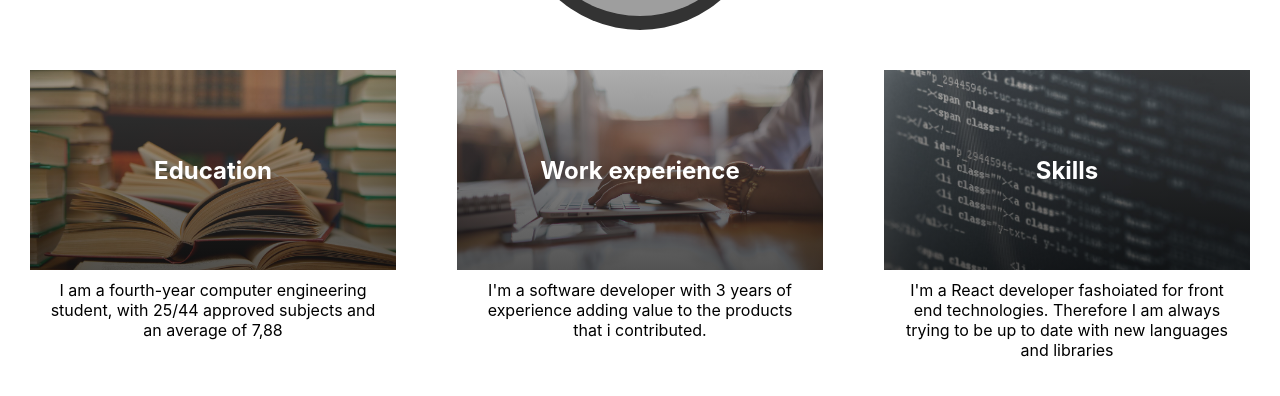
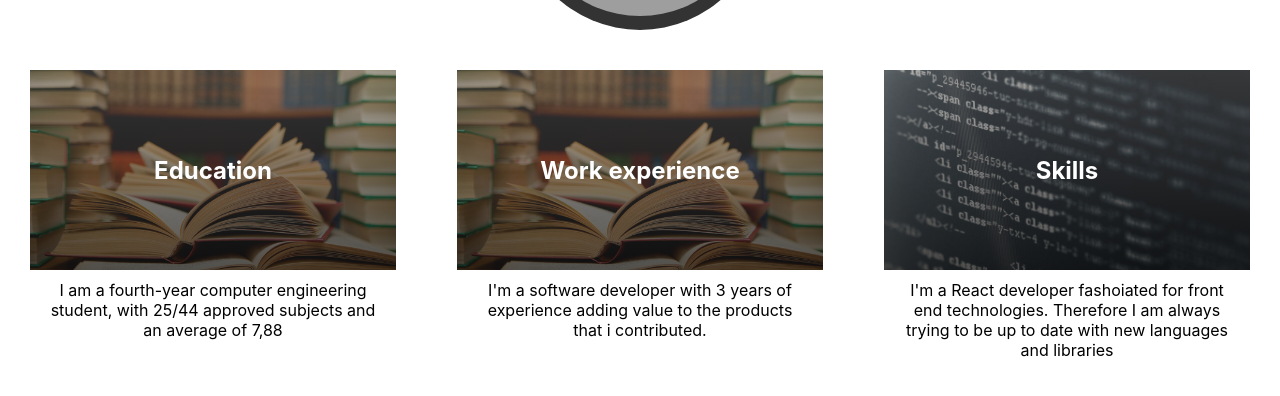
Before and after one commit to melisa-abuin/my-resume-online, a Next.js app: page / in a window 1280 px wide. Shown: the part 504-900 px from the top of the page. Built offline with nearby package versions, Linux system fonts and the light colour scheme; grey boxes are pictures that could not be loaded.

Commit message:
changes for summary structure

```diff
--- a/components/common/summary/index.js
+++ b/components/common/summary/index.js
@@ -1,6 +1,24 @@
 import { Body, Card, Icon, ImageContaier, Title, Wrapper } from './styles'
 import { useTranslation } from 'react-i18next'
 import { PageSection } from '..'
+
+const data = [
+  {
+    image: '/education-image.jpg',
+    title: 'summary.education',
+    body: 'summary.education-description'
+  },
+  {
+    image: '/education-image.jpg',
+    title: 'summary.work',
+    body: 'summary.work-description'
+  },
+  {
+    image: '/skills-image.jpg',
+    title: 'summary.skills',
+    body: 'summary.skills-description'
+  }
+]
 
 export default function Summary() {
   const { t } = useTranslation('common')
@@ -8,27 +26,15 @@ export default function Summary() {
   return (
     <PageSection>
       <Wrapper>
-        <Card>
-          <ImageContaier>
-            <Icon url="/education-image.jpg" />
-            <Title>{t("summary.education")}</Title>
-          </ImageContaier>
-          <Body>{t("summary.education-description")}</Body>
-        </Card>
-        <Card>
-          <ImageContaier>
-            <Icon url="/work-image.jpg" />
-            <Title>{t("summary.work")}</Title>
-          </ImageContaier>
-          <Body>{t("summary.work-description")}</Body>
-        </Card>
-        <Card>
-          <ImageContaier>
-            <Icon url="/skills-image.jpg" />
-            <Title>{t("summary.skills")}</Title>
-          </ImageContaier>
-          <Body>{t("summary.skills-description")}</Body>
-        </Card>
+        {data.map(({ image, title, body }, index ) =>
+          <Card key={index}>
+            <ImageContaier>
+              <Icon url={image} />
+              <Title>{t(title)}</Title>
+            </ImageContaier>
+            <Body>{t(body)}</Body>
+          </Card>
+        )}
       </Wrapper>
     </PageSection>
   )
```
